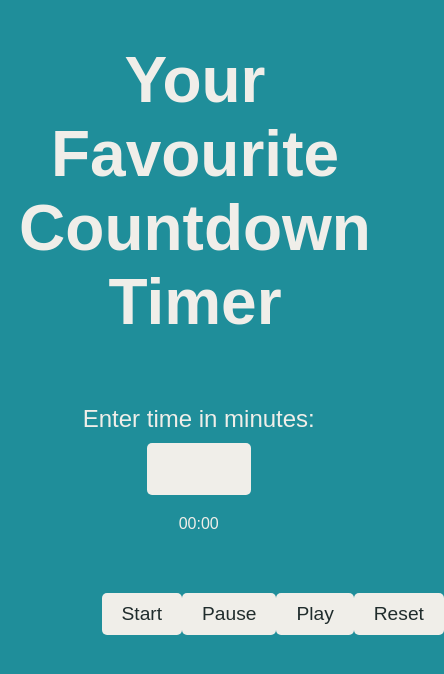
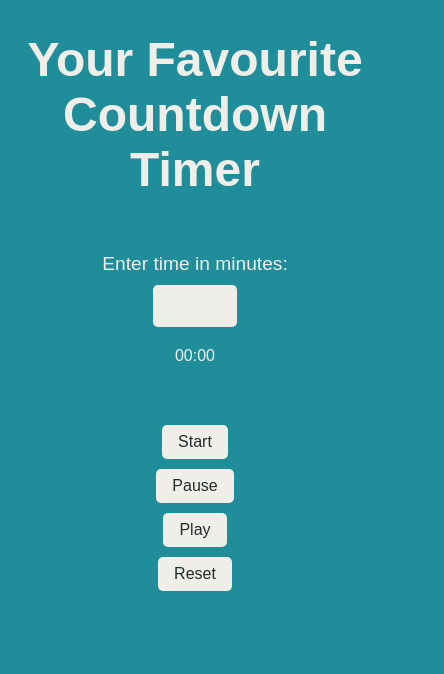
Before and after one commit to CaireneA/p-p-2, a plain HTML site: page index.html in a window 390 px wide. Shown: the whole page, 444 px wide, since content can reach past the window. Drawn offline with Linux system fonts and the light colour scheme; a web font is replaced by a local one.

Commit message:
Add media quiries for smaller screens

```diff
--- a/assets/css/style.css
+++ b/assets/css/style.css
@@ -80,6 +80,44 @@ body {
 }
 
 .controls-area .btn:hover,
-.controls-area .btn:focus {
+.controls-area .btn:focus,
+.controls-area .btn:active {
     background-color: #d9d4c9;
 }
+
+/* Media queries */
+
+@media (max-width: 600px) {
+    .header {
+        font-size: 1.5rem;
+    }
+
+    #input-area label {
+        font-size: 1.2rem;
+    }
+
+    #input-area input {
+        width: 80px;
+        height: 40px;
+        font-size: 1.5rem;
+    }
+
+    .controls-area .btn {
+        font-size: 1rem;
+        padding: 8px 16px;
+    }
+
+    .controls-area {
+        flex-direction: column;
+        max-width: 100%;
+    }
+
+    .controls-area .btn {
+        margin-bottom: 10px;
+    }
+
+    .timer-area {
+        max-width: 90%;
+        max-height: 350px;
+    }
+}
```
